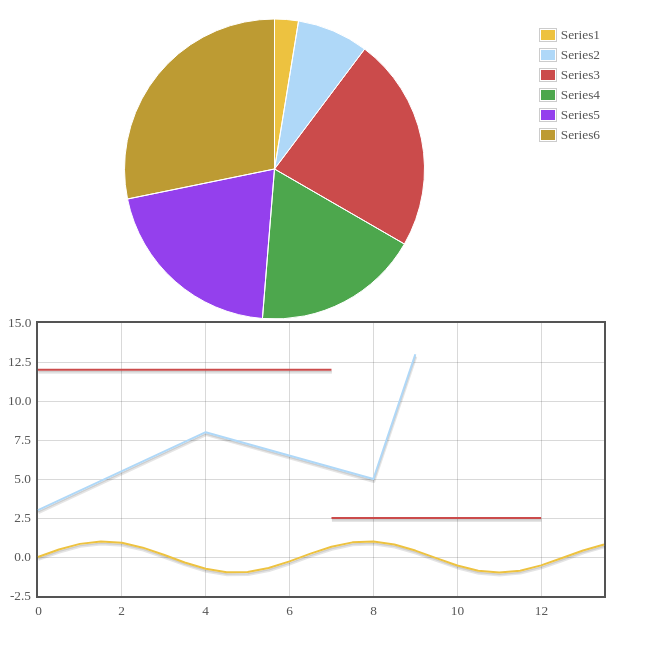
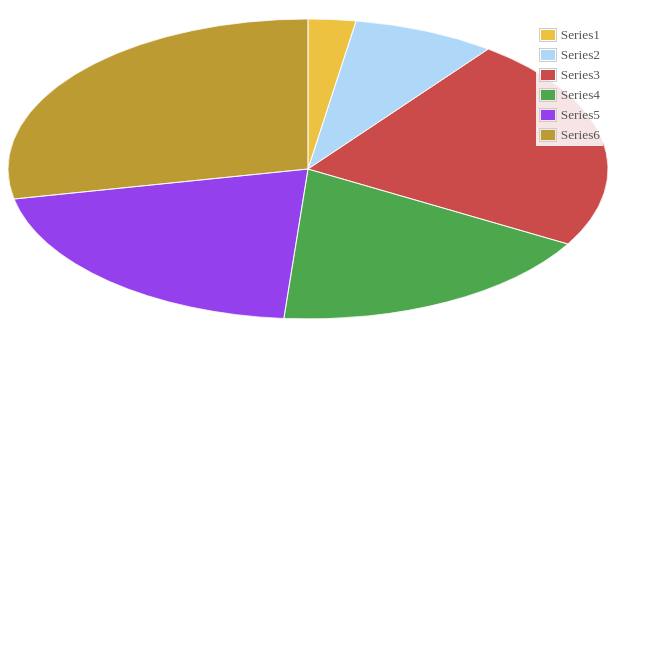
Before and after one commit to DJCordhose/flot-sandbox, a plain HTML site: page index.html in a window 1280 px wide. Shown: the part 61-714 px from the top of the page, without its empty margins (0-663 px from the left). Drawn offline with nearby package versions, Linux system fonts and the light colour scheme.

Commit message:
Added more funky layout parameters

```diff
--- a/index.html
+++ b/index.html
@@ -12,18 +12,8 @@
     <script src="flot-0.7/jquery.flot.js"></script>
     <script src="flot-0.7/jquery.flot.pie.js"></script>
     <script>
+        <!-- http://people.iola.dk/olau/flot/examples/pie.html -->
     $(function () {
-            var d1 = [];
-            for (var i = 0; i < 14; i += 0.5)
-                d1.push([i, Math.sin(i)]);
-
-            var d2 = [[0, 3], [4, 8], [8, 5], [9, 13]];
-
-            // a null signifies separate line segments
-            var d3 = [[0, 12], [7, 12], null, [7, 2.5], [12, 2.5]];
-
-            $.plot($("#plot"), [ d1, d2, d3 ]);
-
         var pieData = [
          { label: "Series1",  data: 10},
          { label: "Series2",  data: 30},
@@ -37,12 +27,16 @@
                 {
                     series: {
                         pie: {
+                            tilt: 0.5,
                             show: true
                         }
                     },
                     grid: {
                         hoverable: true,
                         clickable: true
+                    },
+                    legend: {
+                        show: true
                     }
                 }
         );
```
